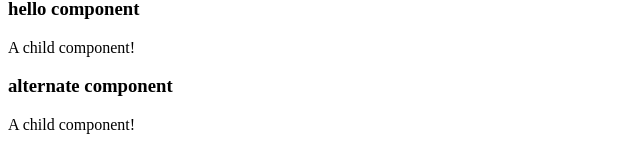
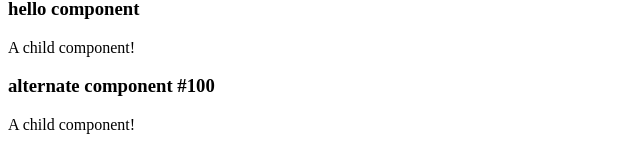
Before and after one commit to joncoded/jonotype, a React (Create React App) app: page / in a window 1280 px wide. Shown: the part 129-294 px from the top of the page, without its empty margins (0-640 px from the left). Built offline with nearby package versions, Linux system fonts and the light colour scheme.

Commit message:
adding multiparametric example

```diff
--- a/src/App.js
+++ b/src/App.js
@@ -7,7 +7,7 @@ export default function App() {
       <h1>Hello!</h1>
       <h2>Let's begin our React App!</h2>
       <Component someData="hello component" />
-      <ComponentAlternate someData="alternate component" />
+      <ComponentAlternate someData="alternate component" otherData={100} />
     </div>
   );
 }
--- a/src/ComponentAlternate.js
+++ b/src/ComponentAlternate.js
@@ -1,7 +1,7 @@
-export function ComponentAlternate({someData}) {
+export function ComponentAlternate({someData, otherData}) {
   return (
     <div>
-      <h3>{someData}</h3>
+      <h3>{someData} #{otherData}</h3>
       <p>A child component!</p>
     </div>
   );
```
